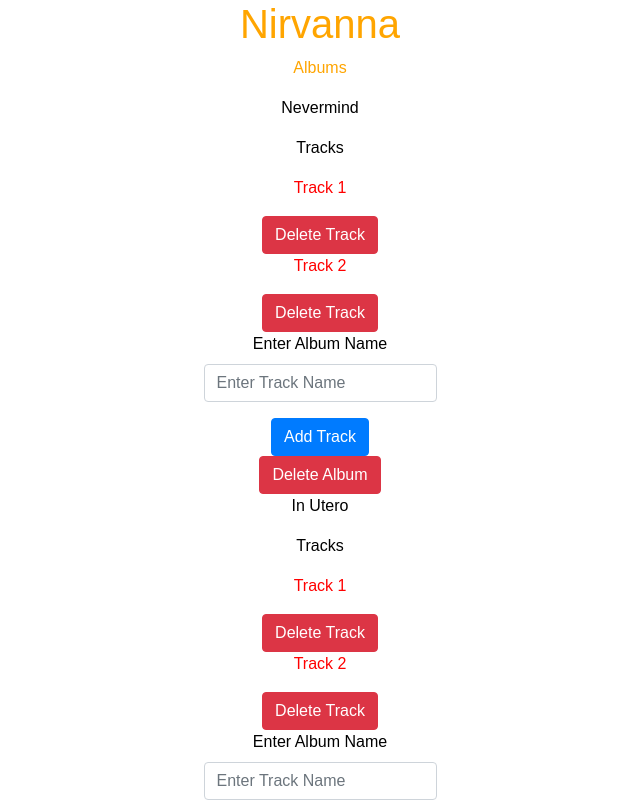
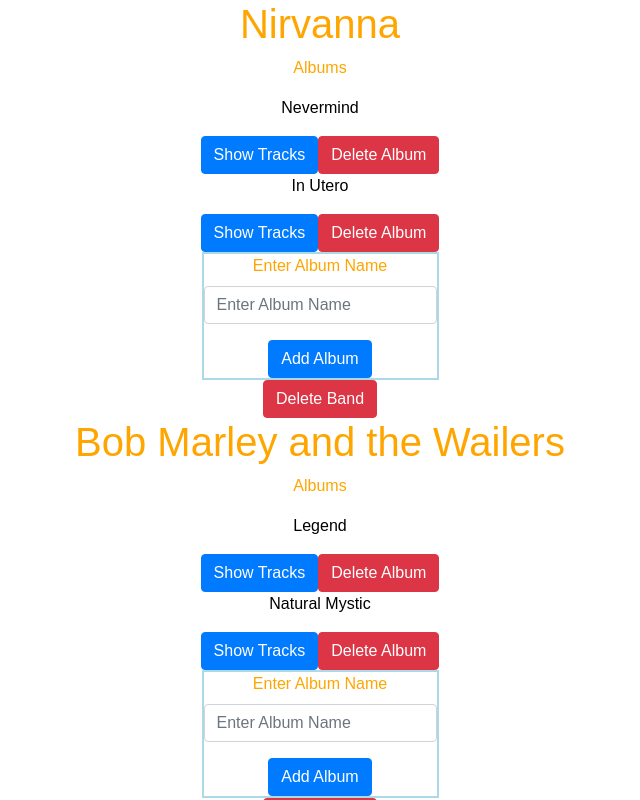
Before and after one commit to jhassler1031/record-store-js, a React (Create React App) app: page / in a window 1280 px wide. Shown: the top 800 px of the page, without its empty margins (320-960 px from the left). Built offline with nearby package versions, Linux system fonts and the light colour scheme.

Commit message:
have tack collapse working

```diff
--- a/src/App.js
+++ b/src/App.js
@@ -29,11 +29,11 @@
         albumName: "In Utero",
         tracks: [
           {
-            id: 1,
+            id: 3,
             trackName: "Track 1"
           },
           {
-            id: 2,
+            id: 4,
             trackName: "Track 2"
           }
         ]
@@ -45,29 +45,29 @@
     name: "Bob Marley and the Wailers",
     albums: [
       {
-        id: 1,
+        id: 3,
         albumName: "Legend",
         tracks: [
           {
-            id: 1,
+            id: 5,
             trackName: "Track 1"
           },
           {
-            id: 2,
+            id: 6,
             trackName: "Track 2"
           }
         ]
       },
       {
-        id: 2,
+        id: 4,
         albumName: "Natural Mystic",
         tracks: [
           {
-            id: 1,
+            id: 7,
             trackName: "Track 1"
           },
           {
-            id: 2,
+            id: 8,
             trackName: "Track 2"
           }
         ]
@@ -79,29 +79,29 @@
     name: "Beastie Boys",
     albums: [
       {
-        id: 1,
+        id: 5,
         albumName: "Licensed to Ill",
         tracks: [
           {
-            id: 1,
+            id: 9,
             trackName: "Track 1"
           },
           {
-            id: 2,
+            id: 10,
             trackName: "Track 2"
           }
         ]
       },
       {
-        id: 2,
+        id: 6,
         albumName: "Hello Nasty",
         tracks: [
           {
-            id: 1,
+            id: 11,
             trackName: "Track 1"
           },
           {
-            id: 2,
+            id: 12,
             trackName: "Track 2"
           }
         ]
--- a/src/components/Album.js
+++ b/src/components/Album.js
@@ -41,7 +41,10 @@
       <div className="col-12 albumContainer">
         <p className="albumName">{this.props.album.albumName}</p>
 
-        <div className="row justify-content-center">
+        {/* Collapse/Open the track list */}
+        <a className="btn btn-primary" data-toggle="collapse" href={`#track${this.props.album.id}`} role="button" aria-expanded="false" aria-controls={`track${this.props.album.id}`}>Show Tracks</a>
+
+        <div id={`track${this.props.album.id}`} className="row justify-content-center collapse">
           <p>Tracks</p>
           {$tracks}
           <TrackForm addTrack={this._addTrack}/>
```
